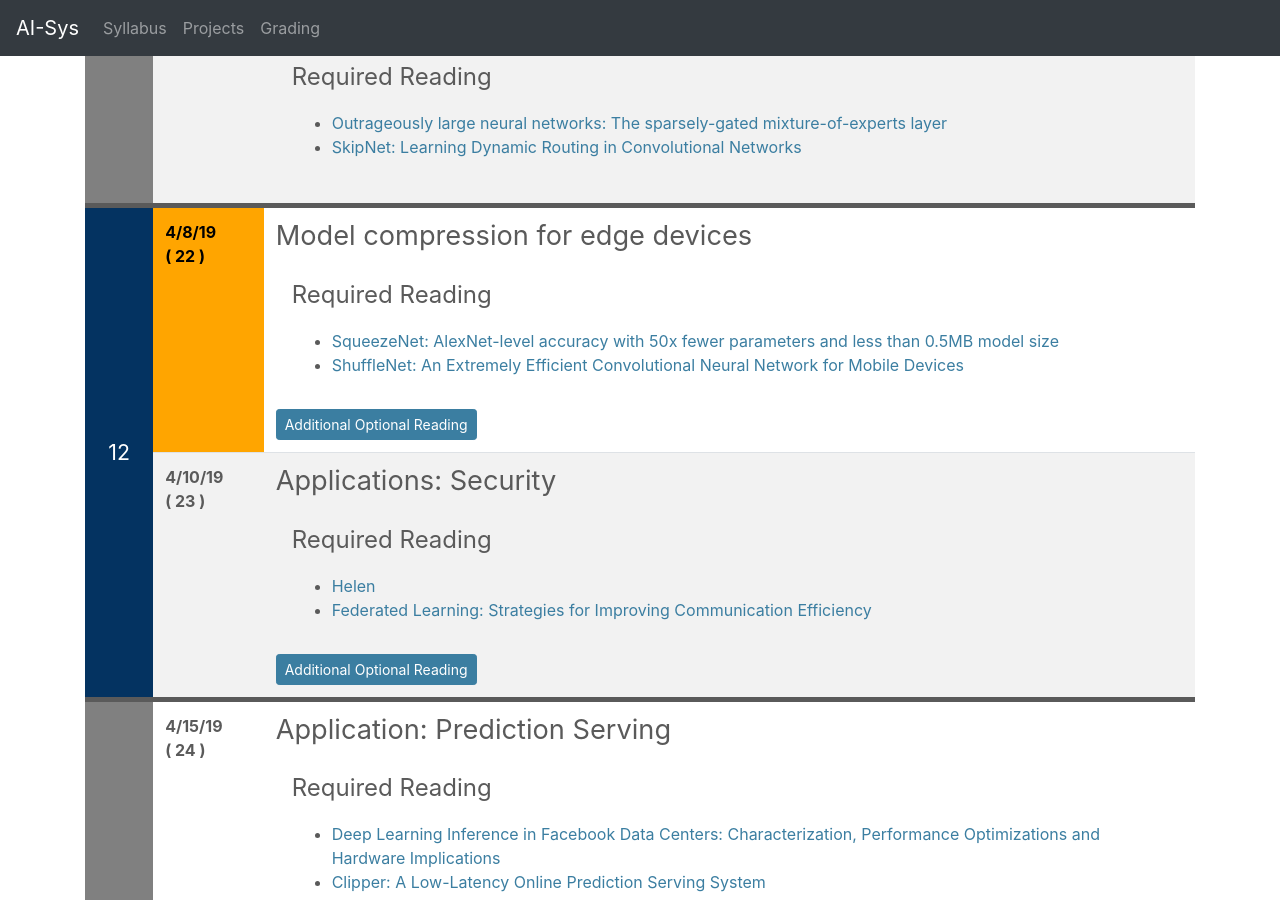
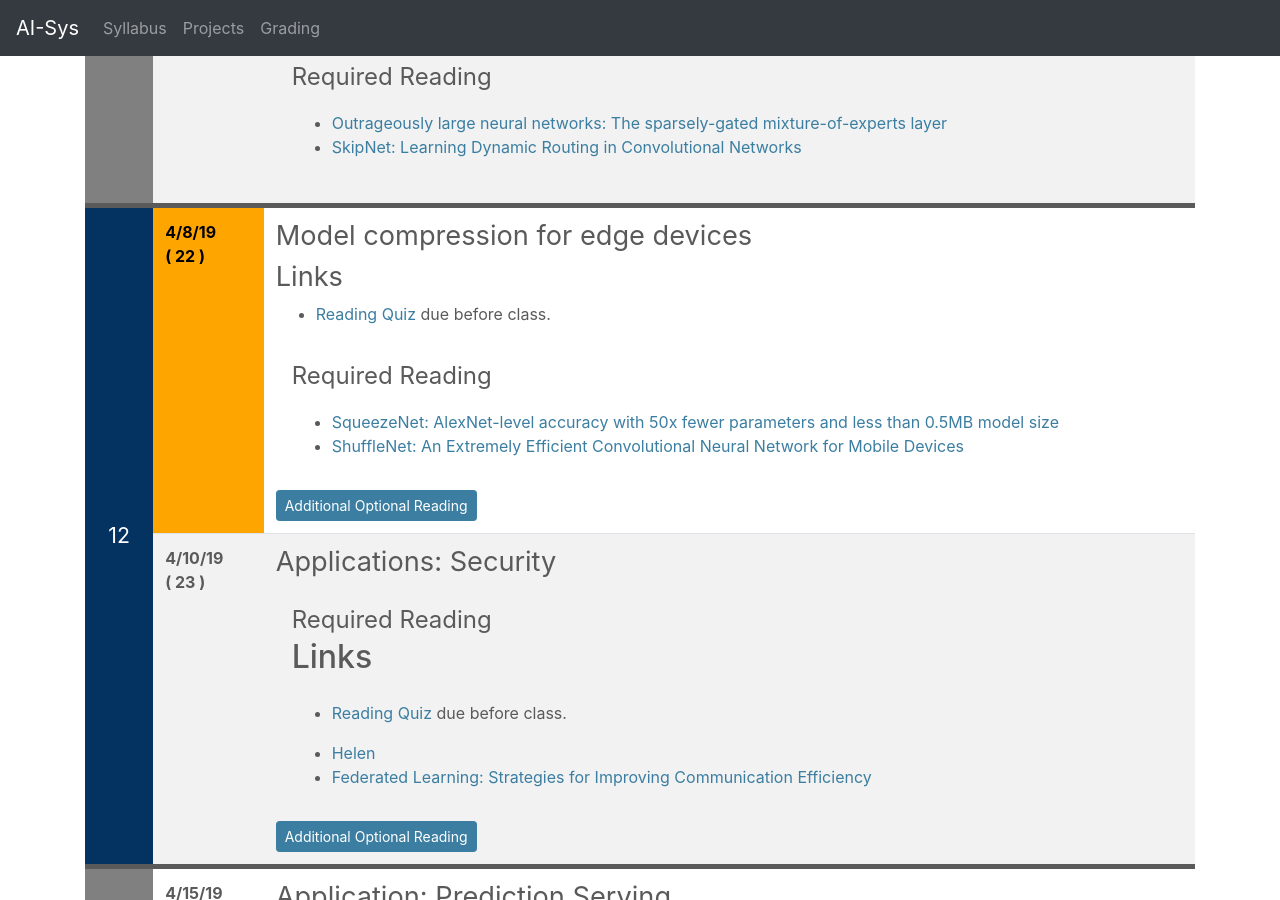
Before and after one commit to ucbrise/cs294-ai-sys-sp19, a Jekyll site: the page built from index.md, in a window 1280 px wide and 900 px high, scrolled down 7307 px. Built offline with Jekyll 4.4.1, drawn with Linux system fonts in a browser that asks for light colours; nearby versions of some CDN libraries; our own code applies the rules of GitHub Pages for plain Markdown files.

Commit message:
added quizzes for lectures 22 and 23

```diff
--- a/index.md
+++ b/index.md
@@ -644,6 +644,9 @@ If you find some of the reading confusing and want a more gentle introduction, t
 {% include syllabus_entry %}
 ## Model compression for edge devices
 
+## Links
+* [Reading Quiz](https://forms.gle/kPK7aHZqnuKTZLbWA) due before class.
+
 <div class="summary" markdown="1"> </div>
 <div class="reading">
 <div class="required_reading" markdown="1">
@@ -673,6 +676,9 @@ If you find some of the reading confusing and want a more gentle introduction, t
 <div class="summary" markdown="1"> </div>
 <div class="reading">
 <div class="required_reading" markdown="1">
+
+# Links
+* [Reading Quiz](https://forms.gle/ThMXZWtB5YWrCxPo9) due before class.
 
 * [Helen](https://arxiv.org/abs/1602.07360)
 * [Federated Learning: Strategies for Improving Communication Efficiency](https://ai.google/research/pubs/pub45648)
```
